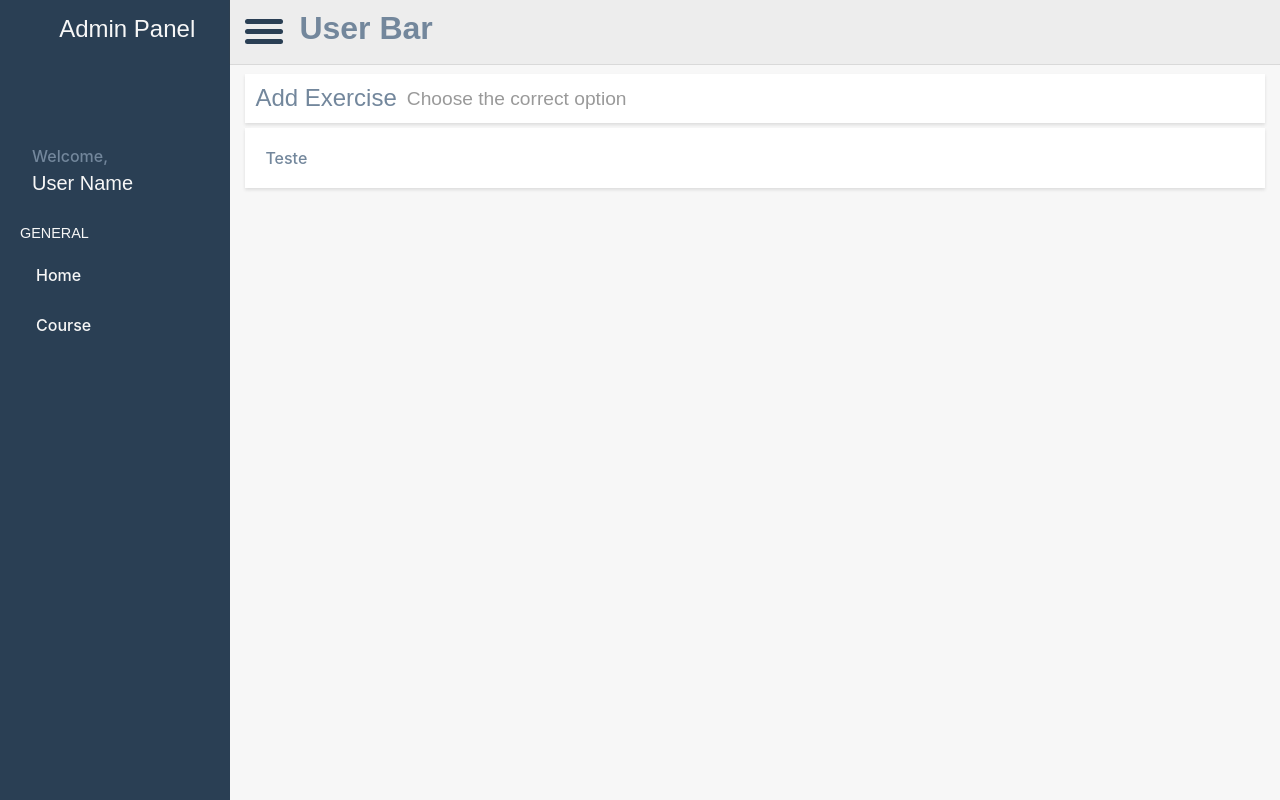
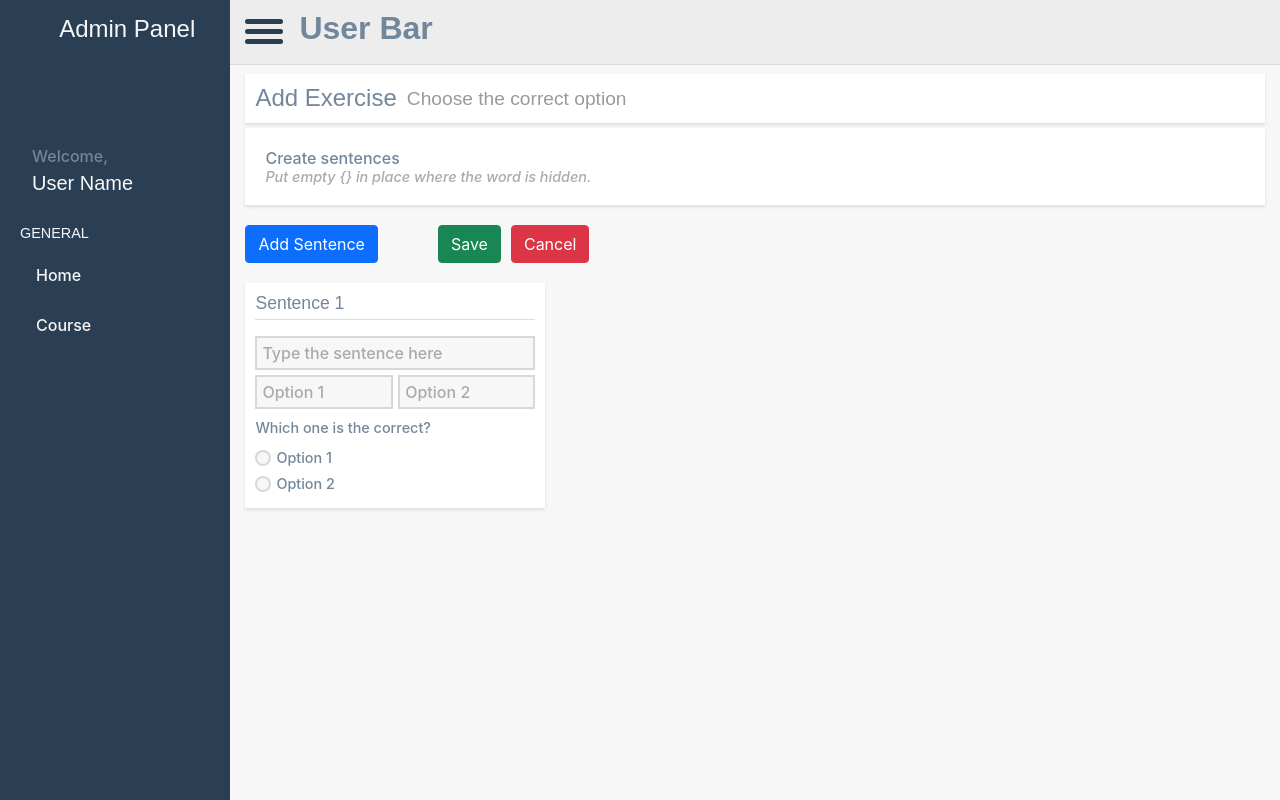
Before and after one commit to gaoliver/react-admin-panel, a React (Create React App) app: page /course/choose-the-correct-option in a window 1280 px wide. Built offline with nearby package versions, Linux system fonts and the light colour scheme; some icons are missing.

Commit message:
Course: Add input function

```diff
--- a/src/components/Title/index.scss
+++ b/src/components/Title/index.scss
@@ -19,4 +19,14 @@
         margin-bottom: 0;
         margin-left: 10px;
     }
+    @media (max-width: 800px) {
+        display: block;
+        h1 {
+            width: 100%;
+        }
+        h3 {
+            width: 100%;
+            margin-left: 0;
+        }
+    }
 }
--- a/src/views/Course/index.tsx
+++ b/src/views/Course/index.tsx
@@ -12,7 +12,7 @@ function Course() {
         {/* Box 1 */}
         <BoxCard title="Choose the correct option" link="/course/choose-the-correct-option">
           <p>
-            You give the sentense with the options to complete it, and the
+            You give the sentence with the options to complete it, and the
             student pick the correct one.
           </p>
           <span>e.g.: yes, I [am] / [are]</span>
@@ -20,7 +20,7 @@ function Course() {
         {/* Box 2 */}
         <BoxCard title="Complete with the words in brackets">
           <p>
-            The student uses the word given in brackets to complete the sentense
+            The student uses the word given in brackets to complete the sentence
             with the correct verb flex.
           </p>
           <span>e.g.: yes, I _____ (to be)</span>
--- a/src/views/Exercises/ChooseCorrectOption/index.scss
+++ b/src/views/Exercises/ChooseCorrectOption/index.scss
@@ -0,0 +1,79 @@
+.first-line {
+    span {
+        font-size: 0.9rem;
+        color: var(--grey-200);
+        font-style: italic;
+    }
+}
+
+.buttons {
+    width: 100%;
+    padding: 20px 0 20px 0;
+    display: flex;
+    flex-direction: row;
+    gap: 10px;
+    .btn-primary {
+        margin-right: 50px;
+    }
+}
+
+.text-inputs {
+    margin: 0;
+    gap: 20px;
+    .box-container {
+        width: 300px;
+        padding: 10px;
+        display: flex;
+        flex-direction: column;
+        background-color: var(--white);
+        box-shadow: var(--box-shadow);
+        h1 {
+            width: 100%;
+            font-size: 1.1rem;
+            font-weight: 500;
+            margin-bottom: 1rem;
+            padding-bottom: 5px;
+            border-bottom: 1.3px solid var(--gray-300);
+        }
+        input {
+            padding: 5px;
+            background-color: var(--gray-100);
+            border: 2px solid var(--gray-300);
+            &::placeholder {
+                color: var(--grey-200);
+            }
+        }
+        .text {
+            width: 100%;
+        }
+        .options {
+            width: 100%;
+            display: flex;
+            flex-direction: row;
+            justify-content: space-between;
+            margin-top: 5px;
+            .option {
+                width: 49%;
+            }
+        }
+        label {
+            font-size: 0.9rem;
+            margin: 10px 0 10px 0;
+        }
+        .form-check {
+            display: flex;
+            flex-direction: row;
+            align-items: center;
+            gap: 5px;
+            input {
+                margin-top: 0;
+            }
+            .form-check-input:checked {
+                background-color: var(--gray-800);
+            }
+            label {
+                margin: 0;
+            }
+        }
+    }
+}
--- a/src/views/Exercises/ChooseCorrectOption/index.tsx
+++ b/src/views/Exercises/ChooseCorrectOption/index.tsx
@@ -1,17 +1,134 @@
+import { Button } from "reactstrap";
 import "./index.scss";
 
 import Title from "../../../components/Title";
 import PageContent from "../../../components/PageContent";
 
 function ChooseCorrectOption() {
+  var countBox = 2;
+
+  function addInput() {
+    let newInput = `
+      <div class="box-container">
+        <h1>Sentence ${countBox.toString()}</h1>
+        <input
+          type="text"
+          id=${"text-" + countBox}
+          class="text"
+          placeholder="Type the sentence here"
+        />
+        <div class="options">
+          <input
+            type="text"
+            id=${"option1-" + countBox}
+            class="option"
+            placeholder="Option 1"
+          />
+          <input
+            type="text"
+            id=${"option2-" + countBox}
+            class="option"
+            placeholder="Option 2"
+          />
+        </div>
+        <label>Which one is the correct?</label>
+        <div class="form-check">
+          <input
+            class="form-check-input"
+            name=${"checkbox" + countBox}
+            type="radio"
+            id=${"answer1-" + countBox}
+          />
+          <label for=${"answer1-" + countBox}>Option 1</label>
+        </div>
+        <div class="form-check">
+          <input
+            class="form-check-input"
+            name=${"checkbox" + countBox}
+            type="radio"
+            id=${"answer2-" + countBox}
+          />
+          <label for=${"answer2-" + countBox}>Option 2</label>
+        </div>
+      </div>
+    `;
+
+    let inputArea = document.getElementById("sentences");
+
+    if (inputArea) {
+      inputArea.innerHTML += newInput;
+    }
+
+    countBox += 1;
+  }
   return (
     <div className="view-content">
+      {/* Title */}
       <Title title="Add Exercise" subtitle="Choose the correct option" />
+      {/* How to use it */}
       <PageContent>
-        <form onSubmit={() => {}}>
-            <label>Teste</label>
-        </form>
+        <div className="row first-line">
+          <label>Create sentences</label>
+          <span>Put empty {"{}"} in place where the word is hidden.</span>
+        </div>
       </PageContent>
+      {/* Save && Add Sentence && Cancel */}
+      <div className="buttons">
+        <Button color="primary" onClick={() => addInput()}>
+          Add Sentence
+        </Button>
+        <Button color="success">Save</Button>
+        <Button color="danger">Cancel</Button>
+      </div>
+      {/* Creating sentencesÎ */}
+      <div className="row text-inputs" id="sentences">
+        <div className="box-container">
+          {/* Sentence title */}
+          <h1>Sentence 1</h1>
+          {/* the sentence input */}
+          <input
+            type="text"
+            id="text-1"
+            className="text"
+            placeholder="Type the sentence here"
+          />
+          {/* Answer options */}
+          <div className="options">
+            <input
+              type="text"
+              id="option1-1"
+              className="option"
+              placeholder="Option 1"
+            />
+            <input
+              type="text"
+              id="option2-1"
+              className="option"
+              placeholder="Option 2"
+            />
+          </div>
+          {/* Checkboxes */}
+          <label>Which one is the correct?</label>
+          <div className="form-check">
+            <input
+              className="form-check-input"
+              name="checkbox"
+              type="radio"
+              id="answer1-1"
+            />
+            <label htmlFor="answer1-1">Option 1</label>
+          </div>
+          <div className="form-check">
+            <input
+              className="form-check-input"
+              name="checkbox"
+              type="radio"
+              id="answer2-1"
+            />
+            <label htmlFor="answer2-1">Option 2</label>
+          </div>
+        </div>
+      </div>
     </div>
   );
 }
--- a/src/views/style.scss
+++ b/src/views/style.scss
@@ -1,5 +1,5 @@
 .view-content {
     width: 100%;
-    padding: 5px 10px 5px 10px;
+    padding: 5px 10px 10px 10px;
     min-height: 100%;
 }
```
